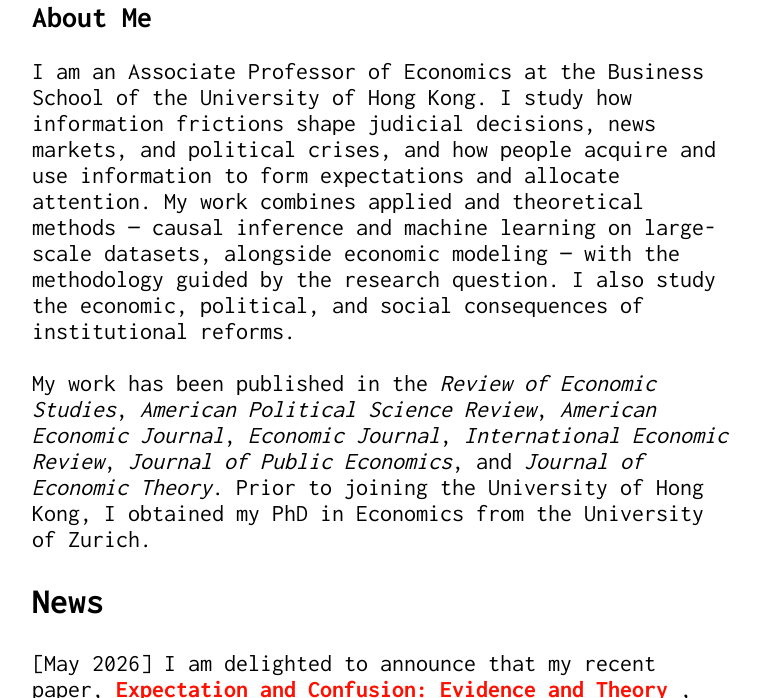
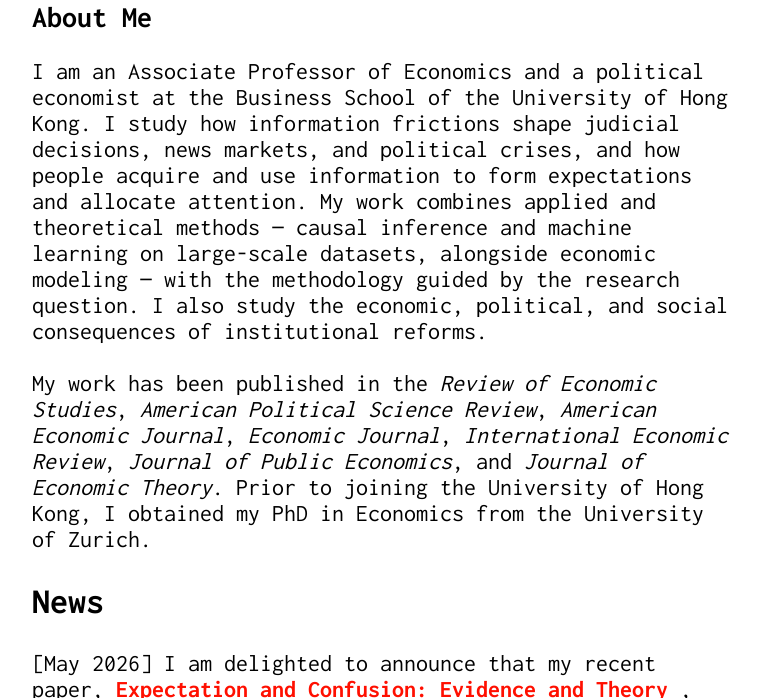
Before and after one commit to Shuyan0210611X/henrychen.github.io, a Jekyll site: the page built from index.md, in a window 1280 px wide and 900 px high, scrolled down 479 px, cut to the strip 202-900 px from the top of the window. Shown: the whole strip, without its empty margins (258-1018 px from the left). Built offline with Jekyll 4.4.1, drawn with Linux system fonts in a browser that asks for light colours.

Commit message:
Add political economist to About Me intro

```diff
--- a/index.md
+++ b/index.md
@@ -9,7 +9,7 @@ layout: default
 ## About Me
 
 <div style="font-size: 1.2em;">
-I am an Associate Professor of Economics at the Business School of the University of Hong Kong. I study how information frictions shape judicial decisions, news markets, and political crises, and how people acquire and use information to form expectations and allocate attention. My work combines applied and theoretical methods — causal inference and machine learning on large-scale datasets, alongside economic modeling — with the methodology guided by the research question. I also study the economic, political, and social consequences of institutional reforms.<br><br>
+I am an Associate Professor of Economics and a political economist at the Business School of the University of Hong Kong. I study how information frictions shape judicial decisions, news markets, and political crises, and how people acquire and use information to form expectations and allocate attention. My work combines applied and theoretical methods — causal inference and machine learning on large-scale datasets, alongside economic modeling — with the methodology guided by the research question. I also study the economic, political, and social consequences of institutional reforms.<br><br>
 
 My work has been published in the <em>Review of Economic Studies</em>, <em>American Political Science Review</em>, <em>American Economic Journal</em>, <em>Economic Journal</em>, <em>International Economic Review</em>, <em>Journal of Public Economics</em>, and <em>Journal of Economic Theory</em>. Prior to joining the University of Hong Kong, I obtained my PhD in Economics from the University of Zurich.
 
```
